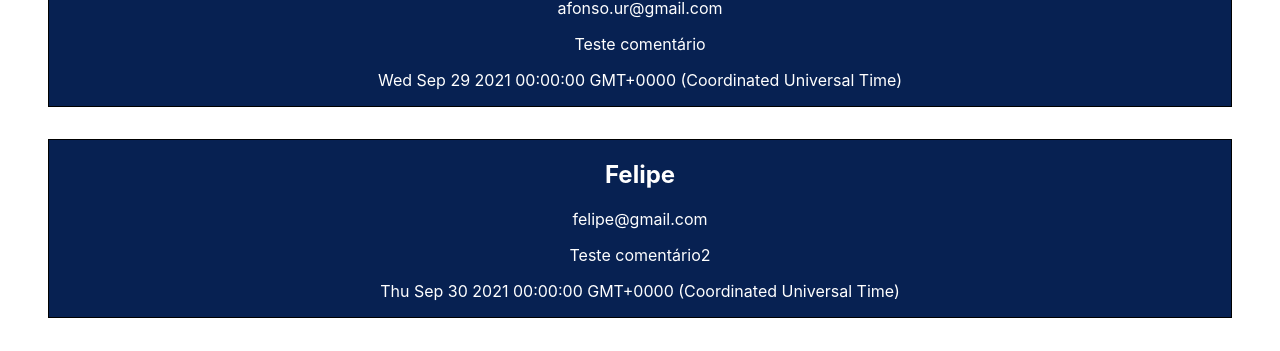
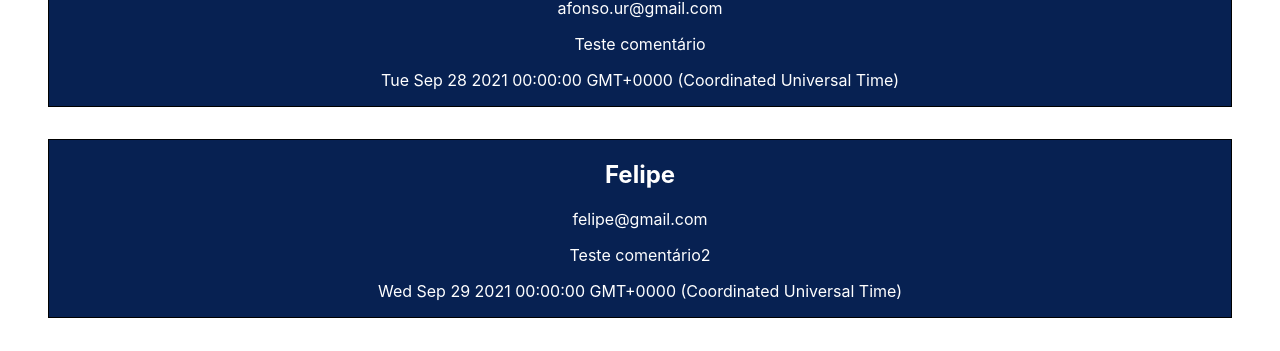
Before and after one commit to Afonso-Lagedo/React, a React (Create React App) app in the folder react-projeto/: page / in a window 1280 px wide. Shown: the part 154-505 px from the top of the page. Built offline with nearby package versions, Linux system fonts and the light colour scheme.

Commit message:
state of application

```diff
--- a/react-projeto/src/App.js
+++ b/react-projeto/src/App.js
@@ -1,20 +1,60 @@
-import React from 'react';
+import React, {Component} from 'react';//for save status of application, add library Component
 import './App.css';
 
 import Comentario from './components/Comentario';
 
-function App() {
+class App extends Component{//class have function, function have return
+
+  //because it is Component, it have a state(status of application)
+  state = {
+    //array of objects
+    comentarios: [
+      {
+        nome:'Afonso',
+        email:'afonso.ur@gmail.com',
+        data:new Date (2021,8,28),
+        mensagem:'Teste comentário'
+      },
+      {
+        nome:'Felipe',
+        email:'felipe@gmail.com',
+        data:new Date (2021,8,29),
+        mensagem:'Teste comentário2'
+      }
+    ]
+  }
+
+  render() {//from library Component
     return (
       <div className="App">
         <h1>Comentários</h1>
-      <Comentario nome="Afonso" email="afonso.ur@gmail.com" data={new Date(2021,8,29)}>
-        Teste comentário
+        {
+        //get objects in state
+        /*
+          this.state.comentarios.map(comentario =>//map for passing in all elements
+            (console.log(comentario))
+          )*/
+          //or, for get position(indice)
+          /*this.state.comentarios.map((comentario, indice) =>//map for passing in all elements
+            (console.log(indice))
+          )*/
+        }
+
+        {
+          this.state.comentarios.map((comentario, indice)=>(
+            <Comentario
+              key={indice}//each components have identification unique
+              nome={comentario.nome}
+              email={comentario.email}
+              data={comentario.data}>
+              {comentario.mensagem}
             </Comentario>
-      <Comentario nome="Felipe" email="felipe@gmail.com" data={new Date(2021,8,30)}>
-        Teste comentário2
-      </Comentario>
+          ))
+        }
       </div>
     );
   }
 
+}
+
 export default App;
```
Lines whose indentation alone changed are shown as unchanged.
